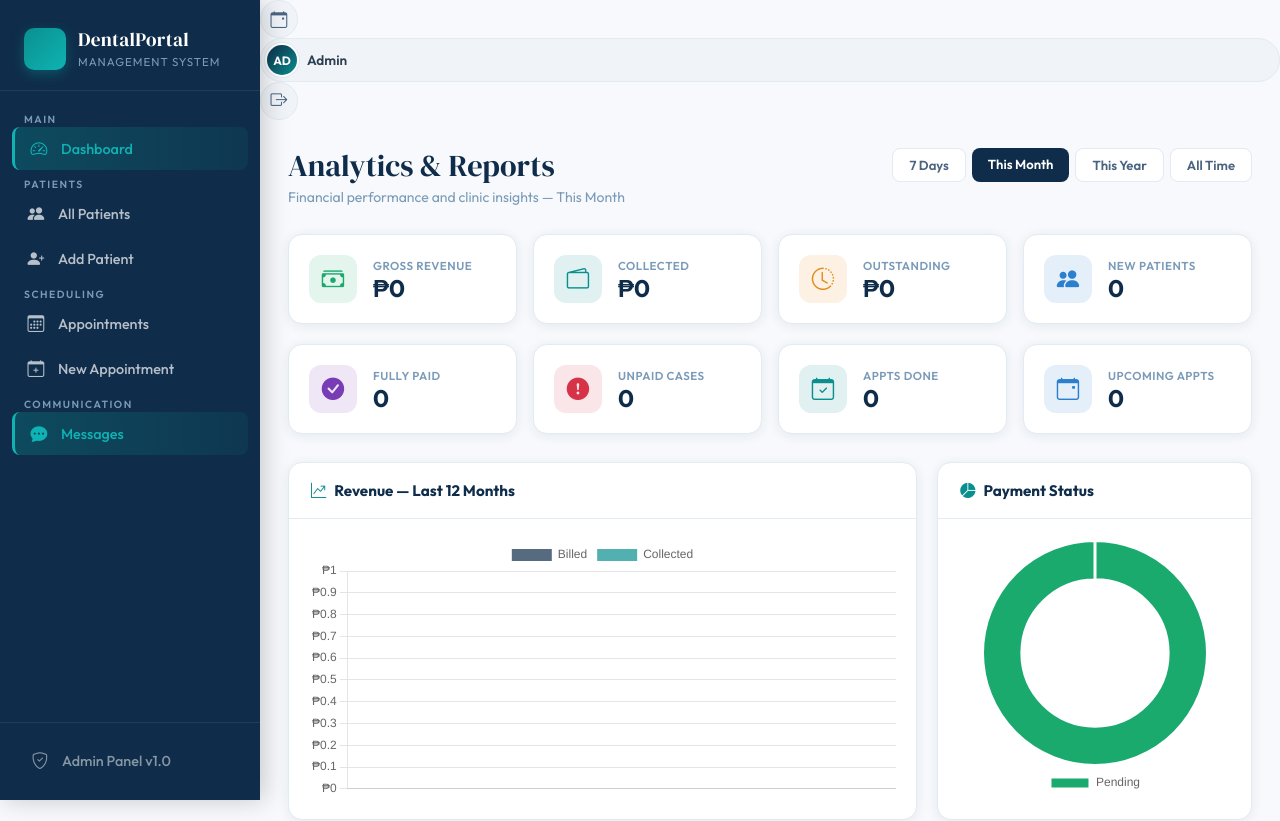
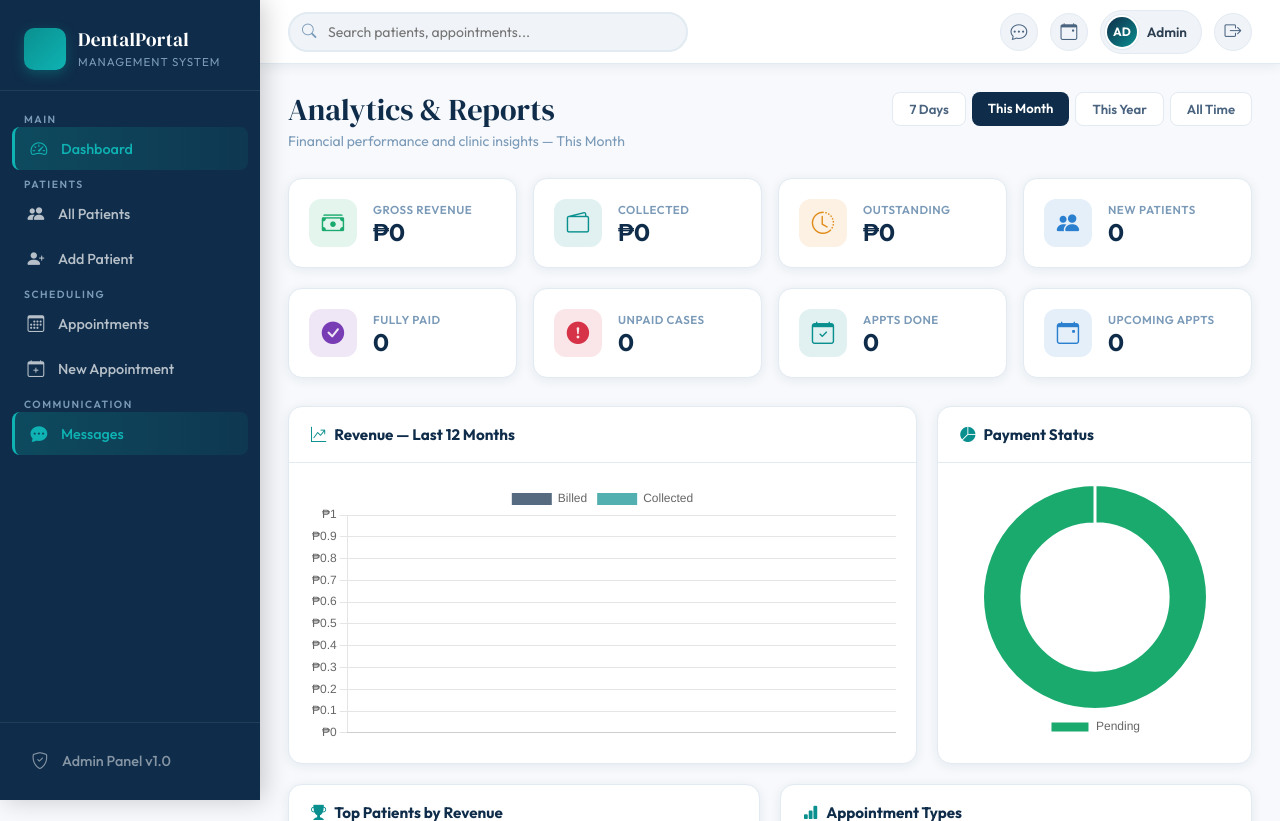
Before and after one commit to ruikhan/dental-portal, a PHP site: page /index.php in a window 1280 px wide. Shown: the top 821 px of the page. Run offline with PHP 8.4, Linux system fonts and the light colour scheme; a user stored in the database is signed in; tables that the repository leaves empty hold one stand-in row (values such as "Sample post"); data that the repository does not hold is empty.

Commit message:
Update topbar.php

```diff
--- a/partials/topbar.php
+++ b/partials/topbar.php
@@ -1,3 +1,32 @@
+<?php
+// FIX: correct depth formula is (slash count - 1), not -2 — the old
+// formula under-counted by one folder for every non-root page (e.g.
+// customers/view.php, appointments/list.php), producing broken links
+// like /customers/appointments/list.php instead of /appointments/list.php.
+// max(0, ...) still guards root-level pages (index.php, settings.php)
+// against a negative count, which crashes str_repeat() on PHP 8+.
+$__depth = substr_count($_SERVER['PHP_SELF'], '/') - 1;
+$__rel   = str_repeat('../', max(0, $__depth));
+?>
+<header class="topbar">
+    <button class="topbar-toggle" id="sidebarToggle">
+        <i class="bi bi-list"></i>
+    </button>
+    <div class="topbar-search">
+        <i class="bi bi-search"></i>
+        <input type="text" id="tableSearch" placeholder="Search patients, appointments...">
+    </div>
+    <div class="topbar-right">
+        <a href="<?php echo $__rel; ?>messages/index.php"
+           class="topbar-icon-btn" title="Messages">
+            <i class="bi bi-chat-dots"></i>
+            <?php
+            if(isset($conn)) {
+                $uc = $conn->query("SELECT COUNT(*) FROM messages WHERE is_read = 0 AND sender = 'customer'")->fetchColumn();
+                if($uc > 0) echo '<span class="topbar-notif-dot"></span>';
+            }
+            ?>
+        </a>
         <a href="<?php echo $__rel; ?>appointments/list.php"
            class="topbar-icon-btn" title="Appointments">
             <i class="bi bi-calendar-event"></i>
@@ -8,8 +37,10 @@
         </div>
 <form action="<?php echo $__rel; ?>auth/logout.php" method="POST" class="topbar-icon-form"
       onsubmit="return confirm('Are you sure you want to logout?');">
-    <?php echo csrf_field(); ?>
+    <?php echo csrf_field(); // or however you output your hidden CSRF input ?>
     <button type="submit" class="topbar-icon-btn" title="Logout">
         <i class="bi bi-box-arrow-right"></i>
     </button>
 </form>
+    </div>
+</header>
```
Lines whose indentation alone changed are shown as unchanged.
